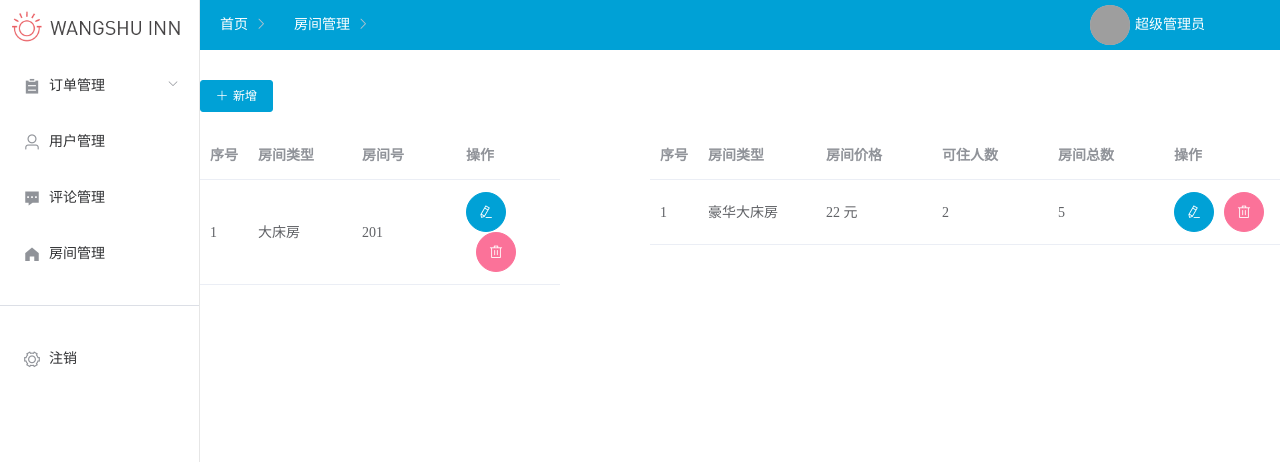
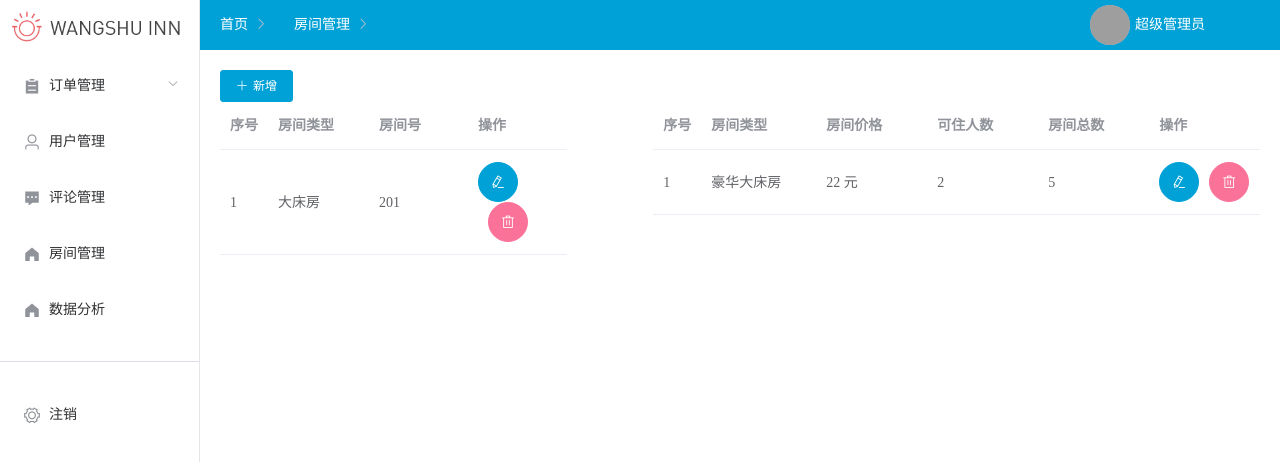
Before and after one commit to 505402896/Hotel_Admin, a Vue app: page /#/Layout/rooms-manage in a window 1280 px wide. Shown: the top 462 px of the page. Built offline with nearby package versions, Linux system fonts and the light colour scheme; grey boxes are pictures that could not be loaded.

Commit message:
U 布局修改

```diff
--- a/src/layout/SliderBar.vue
+++ b/src/layout/SliderBar.vue
@@ -35,6 +35,10 @@
                 <el-menu-item index="/layout/rooms-manage">
                   <i class="el-icon-s-home"></i>
                   <span slot="title">房间管理</span>
+                </el-menu-item>
+                <el-menu-item index="/layout/data-view">
+                  <i class="el-icon-s-home"></i>
+                  <span slot="title">数据分析</span>
                 </el-menu-item>
                 <el-divider />
                 <el-menu-item @click="logout">
--- a/src/layout/index.vue
+++ b/src/layout/index.vue
@@ -28,6 +28,7 @@ export default {
 .app-container{
   /* width: calc( 100vw - 200px );
   height: calc( 100vh - 50px ); */
+  padding: 20px;
   margin-left: 200px;
   margin-top: 50px;
 }
--- a/src/router/index.js
+++ b/src/router/index.js
@@ -63,6 +63,13 @@ const routes = [
         meta: {
           name: '房间管理'
         }
+      },
+      {
+        path: 'data-view',
+        component: () => import('@/views/data-view'),
+        meta: {
+          name: '数据分析'
+        }
       }
     ]
   }
--- a/src/views/comment-manage/module/header.vue
+++ b/src/views/comment-manage/module/header.vue
@@ -32,11 +32,7 @@ export default {
 
 </script>
 <style lang="scss" scoped>
-.el-row{
-  margin: 20px auto;
-  margin-top: 80px;
-  .el-col{
-    margin-right: 20px;
-  }
+.el-col{
+  margin-right: 20px;
 }
 </style>
--- a/src/views/in-order/index.vue
+++ b/src/views/in-order/index.vue
@@ -34,6 +34,7 @@
             <el-date-picker
               size="small"
               v-model="scope.row.outDay"
+              value-format="yyyy-MM-dd"
               type="date"
               placeholder="选择日期">
             </el-date-picker>
--- a/src/views/in-order/module/header.vue
+++ b/src/views/in-order/module/header.vue
@@ -31,11 +31,7 @@ export default {
 
 </script>
 <style lang="scss" scoped>
-.el-row{
-  margin: 20px auto;
-  margin-top: 80px;
-  .el-col{
-    margin-right: 20px;
-  }
+.el-col{
+  margin-right: 20px;
 }
 </style>
--- a/src/views/rooms-manage/module/header.vue
+++ b/src/views/rooms-manage/module/header.vue
@@ -27,11 +27,7 @@ export default {
 
 </script>
 <style lang="scss" scoped>
-.el-row{
-  margin: 20px auto;
-  margin-top: 80px;
-  .el-col{
-    margin-right: 20px;
-  }
+.el-col{
+  margin-right: 20px;
 }
 </style>
--- a/src/views/user-manage/module/header.vue
+++ b/src/views/user-manage/module/header.vue
@@ -32,11 +32,7 @@ export default {
 
 </script>
 <style lang="scss" scoped>
-.el-row{
-  margin: 20px auto;
-  margin-top: 80px;
-  .el-col{
-    margin-right: 20px;
-  }
+.el-col{
+  margin-right: 20px;
 }
 </style>
--- a/src/views/wait-order/module/header.vue
+++ b/src/views/wait-order/module/header.vue
@@ -38,11 +38,7 @@ export default {
 
 </script>
 <style lang="scss" scoped>
-.el-row{
-  margin: 20px auto;
-  margin-top: 80px;
-  .el-col{
-    margin-right: 20px;
-  }
+.el-col{
+  margin-right: 20px;
 }
 </style>
```
